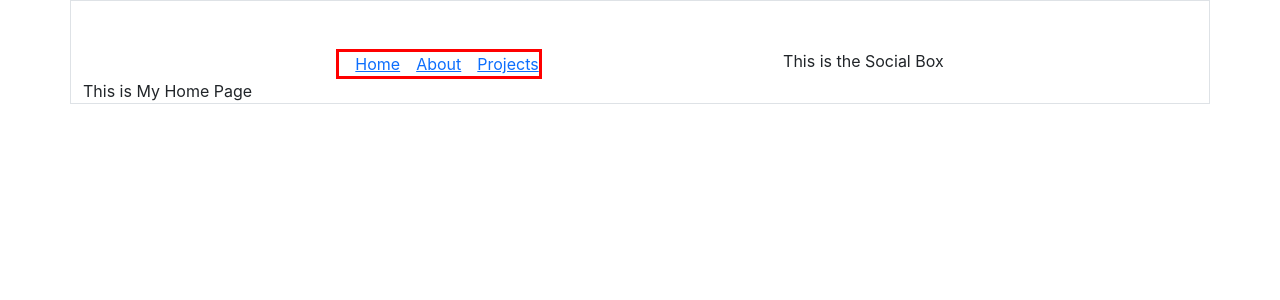
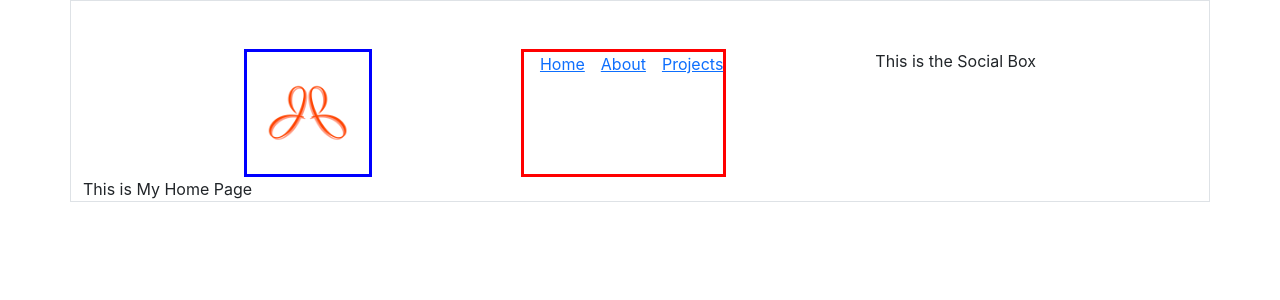
Before and after one commit to Job85/portfolio-site, a React (Create React App) app: page / in a window 1280 px wide. Shown: the top 300 px of the page. Built offline with nearby package versions, Linux system fonts and the light colour scheme.

Commit message:
styled image with box sizing width & border

```diff
--- a/src/components/Header/Header.jsx
+++ b/src/components/Header/Header.jsx
@@ -1,14 +1,14 @@
 import React from 'react';
 import NavBar from './NavBar';
 import Socials from './Socials';
-// import Logo from './Logo'
+import Logo from './Logo'
 import '../../scss/layout/_header.scss';
 
 const Header = () => {
     return (
         <div className='container-fluid'>
             <div className='header'>
-                {/* <Logo /> */}
+                <Logo />
                 <NavBar />
                 <Socials />
             </div>
--- a/src/components/Header/Logo.jsx
+++ b/src/components/Header/Logo.jsx
@@ -1,10 +1,11 @@
 import React from 'react';
 import logo from '../../assets/logo.png';
+import '../../scss/components/_logo.scss';
 
 const Logo = () => {
     return (
-        <div>
-            <img src={logo} alt="mirrored jj" />
+        <div className='img-div'>
+            <img src={logo} className='img-fluid' alt="mirrored jj" />
         </div>
     )
 }
--- /dev/null
+++ b/src/scss/components/_logo.scss
@@ -0,0 +1,8 @@
+.img-div {
+
+    img {
+        box-sizing: border-box;
+        width: 8rem;
+        border: solid blue;
+    }
+}
```
